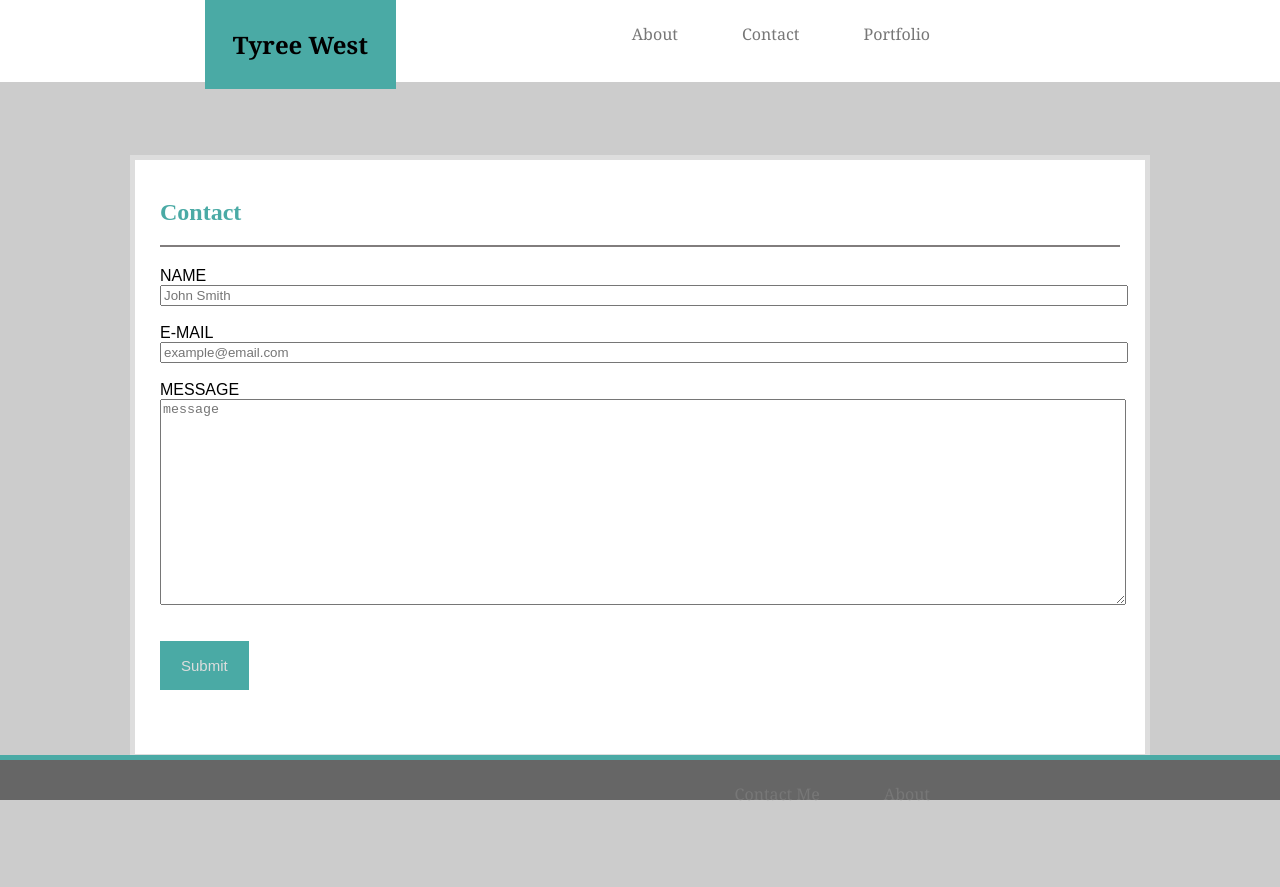
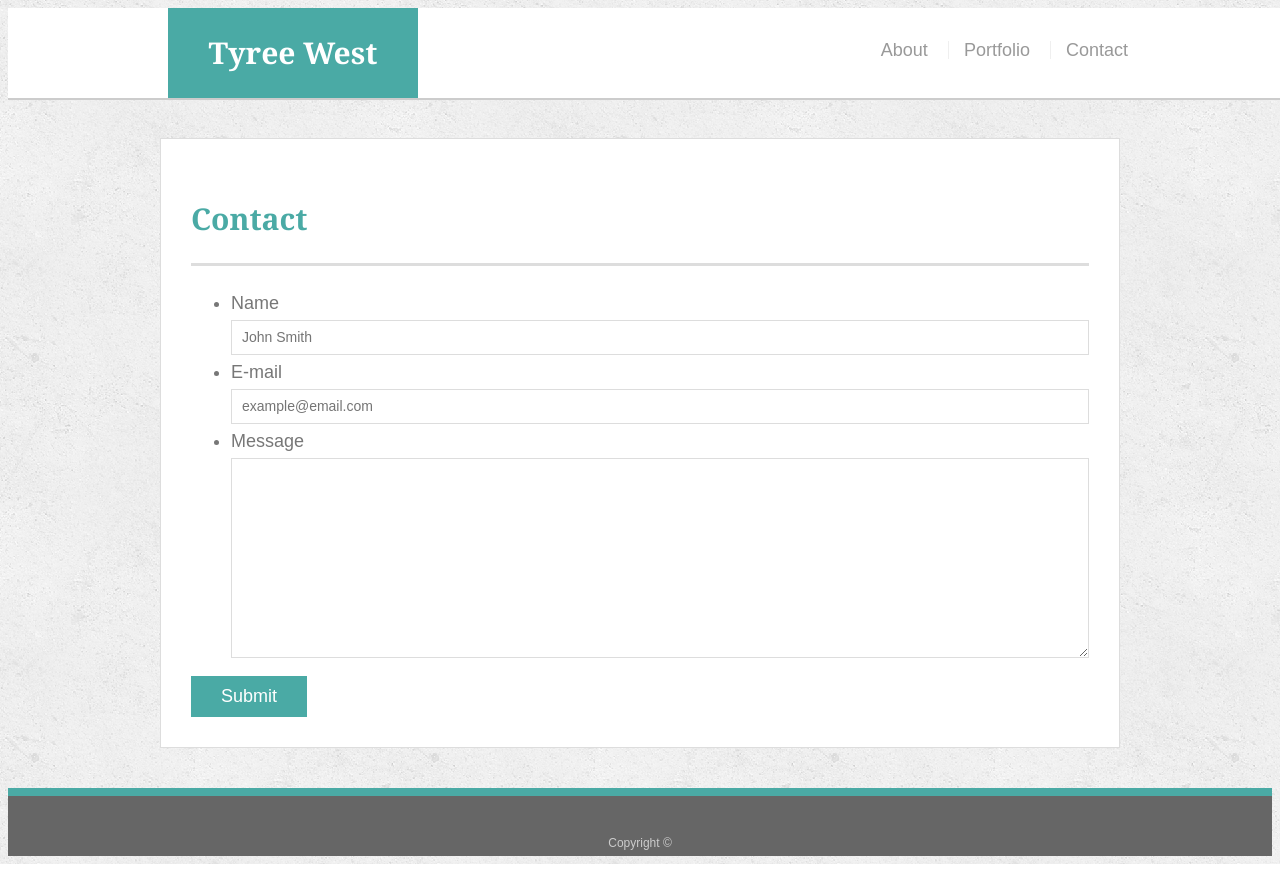
Before and after one commit to jetlife56/BasicPortfolio, a plain HTML site: page contact.html in a window 1280 px wide. After the commit the page ends 864 px from the top, so only its background shows below. Drawn offline with Linux system fonts and the light colour scheme.

Commit message:
Add some css

```diff
--- a/assets/css/style.css
+++ b/assets/css/style.css
@@ -1,148 +1,217 @@
-body,html{
-  margin: 0;
-  padding: 0;
-  background-color: #cccccc;
-}
-header{
-  width: 100%;
-  height: 82px;
-  display: inline-block;
-  position: relative;
-  background-color: #ffffff;
-  border-bottom-color: #cccccc;
-  border-bottom-style: solid;
-  border-bottom-width: thick;
-}
-h1{
-  position: relative;
-  margin-top: 0;
-  margin-left: 16%;
-  float: left;
-  font-family: Georgia, Times, Times New Roman, serif;
-  background-color: #4aaaa5;
-  border-style: solid;
-  border-color: #4aaaa5;
-  border-width: 28px;
-}
-ul{
-  width: auto;
-  float: right;
-  margin-top: 8px;
-  margin-right: 25%;
-}
-li{
-  display: inline-block;
-  position: relative;
-  padding: 15px 30px;
-
-}
-a{
-  text-align: center;
+body {
+  font-family: Arial, "Helvetica Neue", Helvetica, sans-serif;
+  font-size: 18px;
+  line-height: 34px;
   color: #777777;
-  text-decoration: none;
-  font-family: Georgia, Times New Roman, Times, serif;
-  font-size: 1;
-}
-a:hover{
-  color: #F033;
-  transition: 0.5s;
-}
-.maincontent {
-  min-width: 100px;
-  max-width: 960px;
-  margin-top: 5%;
-  margin-bottom: 10%;
-  margin-left: auto;
-  margin-right: auto;
-  padding-left: 25px;
-  padding-right: 25px;
-  padding-bottom: 5%;
-  background-color: #ffffff;
-  background-position: center;
-  border-style: solid;
-  border-width: thick;
-  border-color: #dddddd;
-}
-.h2wrap {
-  position: relative;
-  display: inline-block;
-  color: #4aaaa5;
-  width: 100%;
-  height: 25%;
-  padding-top: 2%;
-  padding-bottom: 2%;
-  text-align: left;
-  border-bottom-style: solid;
-  border-bottom-width: 2.5px;
-  border-bottom-color: #817d7d;
-
-}
-#h2wrap::after{
-  background-color: #dddddd;
-  background-size: 1%;
-}
-#main{
-  display: grid;
-
-}
-#profileimg{
-width: 150px;
-height: 150px;
+  background: url("../images/concrete_seamless.png");
 }
 
-.textwrap {
-  text-align-last: auto;
-  color: #777777;
-  font-size: 18px;
-  align-self: start;
-  font-family: 'Arial', 'Helvetica Neue', Helvetica, sans-serif;
+* {
+  box-sizing: border-box;
 }
 
-#form{
-  display: block;
+/* general */
+
+.container {
+  width: 100%;
   max-width: 960px;
+  margin: 0 auto;
+  clear: both;
+}
+
+h1,
+h2,
+h3,
+p {
+  margin-bottom: 20px;
+}
+
+p:last-child {
+  margin-bottom: 0;
+}
+
+h1,
+h2,
+h3 {
+  font-family: Georgia, Times, "Times New Roman", serif;
+  font-weight: 700;
+  color: #4aaaa5;
+}
+
+h1 {
+  padding-bottom: 20px;
+  font-size: 30px;
+  line-height: 49px;
+  border-bottom: 3px solid #dddddd;
+}
+
+h2,
+h3 {
+  font-size: 22px;
+}
+
+/* header */
+
+#masthead {
+  position: fixed;
+  z-index: 99;
+  width: 100%;
+  margin: 0 0 30px;
+  overflow: auto;
+  color: #ffffff;
+  background: #ffffff;
+  border-bottom: 2px solid #cccccc;
+}
+
+#logo {
+  float: left;
+  width: 250px;
+  height: 90px;
+  font-family: Georgia, Times, "Times New Roman", serif;
+  font-size: 30px;
+  font-weight: 700;
+  line-height: 90px;
+  color: #ffffff;
+  text-align: center;
+  text-decoration: none;
+  background: #4aaaa5;
+}
+
+nav {
+  float: right;
+  margin-top: 25px;
+}
+
+nav a {
+  display: inline-block;
+  padding-left: 15px;
+  margin-left: 15px;
+  line-height: 18px;
+  color: #999;
+  text-decoration: none;
+  border-left: 1px solid #efefef;
+}
+
+nav a:first-child {
+  border-left: 0 none;
+}
+
+/* footer */
+
+footer {
+  padding: 30px 0;
+  clear: both;
+  font-size: 12px;
+  color: #ffffff;
+  color: #cccccc;
+  text-align: center;
+  background: #666666;
+  border-top: 8px solid #4aaaa5;
+  height: 50px;
+}
+
+h3, h2 {
+  padding-bottom: 20px;
+  margin-bottom: 15px;
+  line-height: 22px;
+  border-bottom: 2px solid #eeeeee;
+}
+
+/* main */
+
+#main-container {
+  padding-top: 130px;
+  min-height: calc(100vh - 70px);
+}
+
+.main-section {
+  float: left;
+  width: 100%;
+  max-width: 960px;
+  padding: 30px;
+  margin: 0 0 40px;
+  background: #ffffff;
+  border: 1px solid #dddddd;
+}
+
+/* portfolio page */
+
+.work {
+  position: relative;
+  float: left;
+  width: 274px;
+  margin: 20px 0 25px;
+  overflow: auto;
+}
+
+.work:nth-child(even) {
+  margin-right: 40px;
+}
+
+.work img {
+  width: 100%;
+  border: 0 none;
+  opacity: 0.8;
+}
+
+.work h3 {
+  position: absolute;
+  bottom: 20px;
+  width: 100%;
+  padding: 15px;
+  margin-bottom: 0;
+  font-weight: 300;
+  line-height: 30px;
+  color: #ffffff;
+  text-align: center;
+  background: #4aaaa5;
+  border-bottom: 0;
+}
+
+.auth-image {
+  float: left;
+  width: 200px;
   height: auto;
-  font-family: 'Arial', 'Helvetica Neue', Helvetica, sans-serif;
-  border: 5%, solid, #dddddd;
-  text-transform: uppercase;
+  margin-top: 10px;
+  margin-right: 25px;
 }
-label{
-  padding-bottom: 5px;
+
+/* contact page */
+
+#contact-form ul {
+  margin-bottom: 20px;
 }
-input{
+
+#contact-form li {
+  margin-bottom: 10px;
+}
+
+label,
+input[type=text],
+input[type=email],
+textarea {
   display: block;
   width: 100%;
-  color: #777777;
 }
-#message{
-  display: block;
-  width: 100%;
-  height: 15em;
+
+input[type=text],
+input[type=email],
+textarea {
+  height: 35px;
+  padding: 0 10px;
+  font-size: 14px;
+  border: 1px solid #dddddd;
 }
-button{
-  font-size: 15px;
-  background-color: #4aaaa5;
-  border: solid #4aaaa5 15px;
-  color: #dddddd;
-  font-family: 'Arial', 'Helvetica Neue', Helvetica, sans-serif;;
-}section{
-  max-width: 960px;
-  width: 100%;
-  padding: 0;
+
+textarea {
+  height: 200px;
 }
-.img{
-  width: 150px;
-  height:150px;
+
+input[type=submit] {
+  padding: 10px 30px;
+  font-size: 18px;
+  color: #ffffff;
+  cursor: pointer;
+  background: #4aaaa5;
+  border: 0 none;
 }
-footer {
-  color: #4dddd4;
-  position: fixed;
- bottom: 0;
- left: 0;
- width: 100%;
- height: 5%;
- background:#666666;
- border-top: 5px;
- border-top-style: solid;
- border-color: #4aaaa5;
-}
--- a/contact.html
+++ b/contact.html
@@ -6,47 +6,42 @@
     <title>Contact!</title>
 </head>
 <body>
-    <header>
-        <nav class="navwrap">
-            <h1>Tyree West</h1>
-            <ul class="navlinks">
-                <li class="infoheader"><a href="index.html">About</a></li>
-                <li class="infoheader"><a href="contact.html">Contact</a></li>
-                <li class="infoheader"><a href="portfolio.html">Portfolio</a></li>
+    <header id="masthead">
+        <div class="container">
+            <a href="index.html" id="logo">Tyree West</a>
+            <nav>
+             <a href="index.html">About</a>
+             <a href="portfolio.html">Portfolio</a>
+             <a href="contact.html">Contact</a>
+            </nav>
+            </div>
+    </header>
+    <div id="main-container" class="container">
+        <section class="main-section">
+         <h1>Contact</h1>
+        <form id="form" action="submit-name">
+            <ul>
+                <li>
+            <label for="name">Name</label>
+                <input id="name" type="text" placeholder="John Smith" required>
+                </li>
+                <li>
+            <label for="email"> E-mail</label>
+                <input id="email" type="email" placeholder="example@email.com" required="required">
+                </li>
+                <li>
+            <label for="message">Message</label>
+                <textarea id="message" name="message" required="required" ></textarea>
+                </li>
             </ul>
-        </nav>
-    </header>
-        <div class="maincontent">
-            <h2 class="h2wrap">Contact</h2>
-            <form id="form" action="submit-name">
-                <label for="name">
-                    Name
-                </label>
+                <input type="submit">
+        </form>
+        </section>
+    </div>
 
-                <input id="name" type="text" placeholder="John Smith" required>
-                <br />
-
-                <label for="email">
-                    E-mail
-                </label>
-
-                <input id="email" type="email" placeholder="example@email.com">
-                <br />
-                <label for="message">
-                    Message
-                </label>
-                <textarea id="message" placeholder="message" ></textarea>
-                <br />
-                <br />
-                <button type="submit">Submit</button>
-            </form>
-        </div>
         <footer>
-            <div>
-                <ul>
-                    <li class="footertext"><a href="contact.html">Contact Me</a></li>
-                    <li class="footertext"><a href="index.html">About</a></li>
-                </ul>
+            <div class="container">
+              Copyright &copy;
             </div>
           </footer>
     </body>
```
Also changed, not shown: index.html (+18 -20 lines), portfolio.html (+42 -31 lines), assets/images/cat.jpg (added), assets/images/concrete_seamless.png (added), assets/images/technics-q-c-640-480-1.jpg (added), assets/images/technics-q-c-640-480-2.jpg (added), assets/images/technics-q-c-640-480-5.jpg (added), assets/images/technics-q-c-640-480-7.jpg (added), assets/images/technics-q-c-640-480-9.jpg (added). Lines whose indentation alone changed are shown as unchanged.
